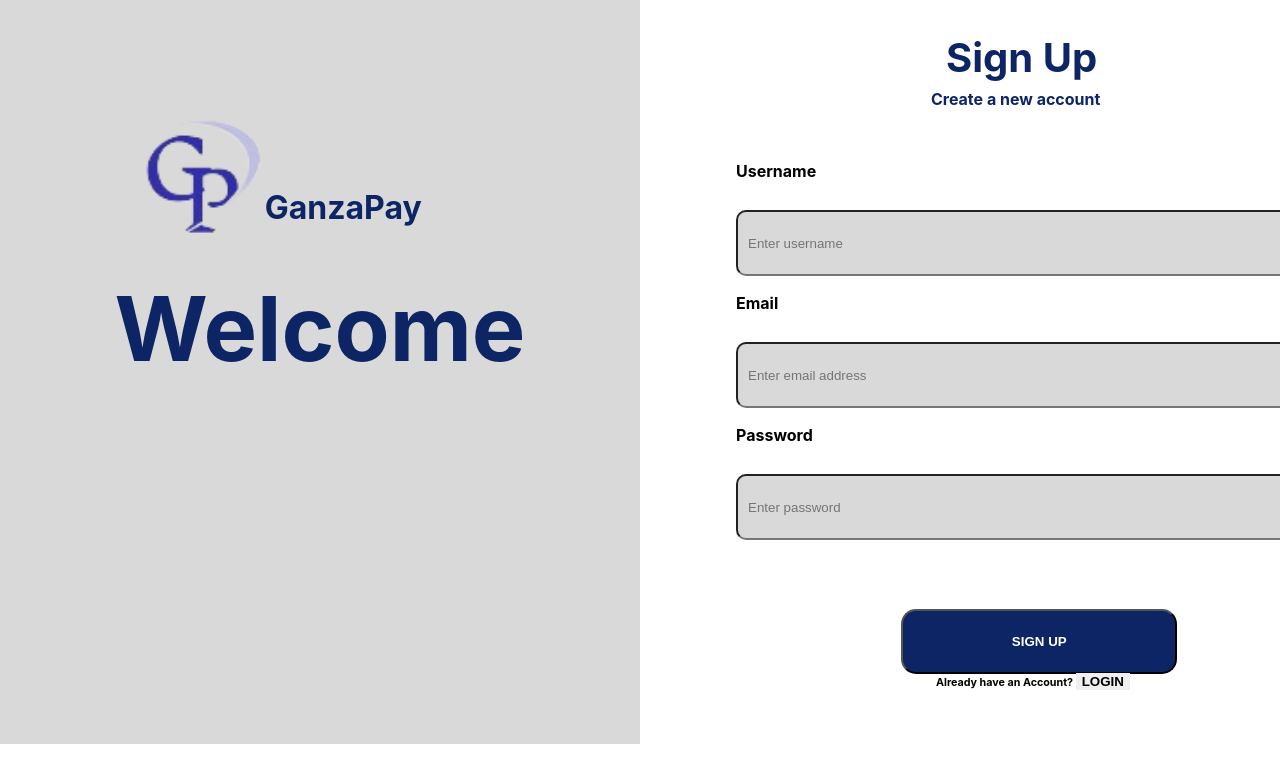
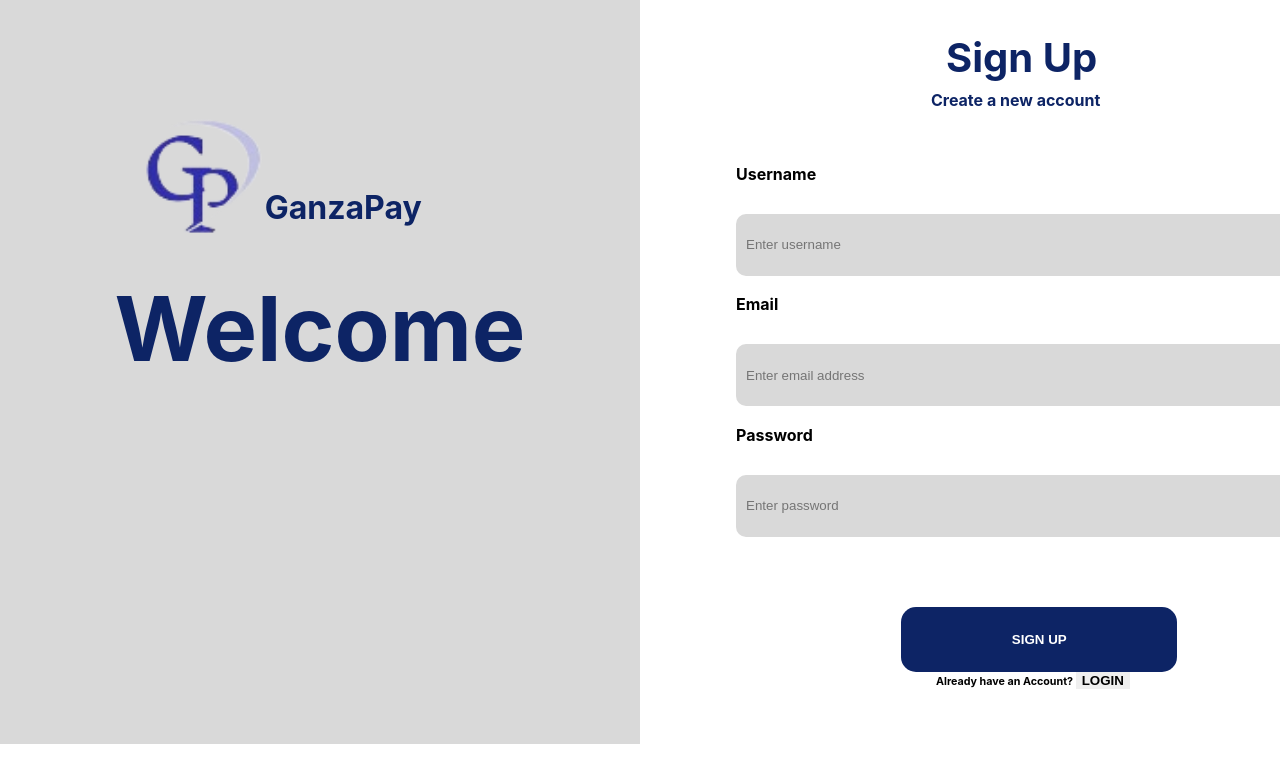
Before and after one commit to akirachix/Umodzi-Frontend, a React (Create React App) app in the folder ganzapay-dashboard/: page /signup in a window 1280 px wide. Shown: the top 782 px of the page. Built offline with nearby package versions, Linux system fonts and the light colour scheme.

Commit message:
added file

```diff
--- a/ganzapay-dashboard/src/App.js
+++ b/ganzapay-dashboard/src/App.js
@@ -10,8 +10,8 @@ function App() {
     <div className="App">
       <Routes>
         <Route path="/" element={<Landing/>}/>
-        <Route path="/Login" element={<Login/>}/>
-        <Route path="/Signup" element={<Signup/>}/>
+        <Route path="/login" element={<Login/>}/>
+        <Route path="/signup" element={<Signup/>}/>
       </Routes>
 
 </div>
--- a/ganzapay-dashboard/src/Landing/index.css
+++ b/ganzapay-dashboard/src/Landing/index.css
@@ -24,6 +24,7 @@ h4{
 }
 
 .log{
+    cursor: pointer;
     width: 17%;
     height: 75px;
     background-color: #0d2465;
@@ -39,6 +40,7 @@ margin-top: 40px;
 }
 
 .signup{
+    cursor: pointer;
     font-weight: bolder;
     width: 17%;
     height: 75px;
--- a/ganzapay-dashboard/src/Login/index.css
+++ b/ganzapay-dashboard/src/Login/index.css
@@ -1,4 +1,5 @@
 .login{
+    cursor: pointer;
     width: 70%;
     height: 65px;
     background-color: #0d2465;
@@ -41,13 +42,13 @@ h3{
 }
 
 .login-form{
-    margin-left: 12%;
+    margin-left: 8%;
     display: grid;
     background-color: #fff;
     color: black;
 }
 
-input{
+.login-form input{
     background-color: #D9D9D9;
     padding-left: 10px;
     border-radius: 10px;
--- a/ganzapay-dashboard/src/Login/index.js
+++ b/ganzapay-dashboard/src/Login/index.js
@@ -17,18 +17,18 @@ const Login =()=>{
             <h1>Welcome Back!</h1>
             </div>
 
-            <div className='login-form'>
+            <form className='login-form'>
             <h2>Login</h2>
             <p className='sign-text'>Sign in to continue</p>
             <label for="username">Username</label>
-            <input name="username" type="text" placeholder="Enter username" class="input" required/>
+            <input name="username" type="text" placeholder="Enter username" required/>
 
             <label for="password">Password</label>
-            <input name="password" type="password" placeholder="Enter password" class="input" required/>
+            <input name="password" type="password" placeholder="Enter password" required/>
 
             <button className='login'>LOGIN</button>
             <h6 className='prompt-question'>Dont have an account?<button className='prompt' onClick={handleSignup}>SIGN UP</button></h6>
-            </div>
+            </form>
 
         </div>
     )
--- a/ganzapay-dashboard/src/Signup/index.css
+++ b/ganzapay-dashboard/src/Signup/index.css
@@ -1,9 +1,11 @@
 .login{
+    cursor: pointer;
     width: 70%;
     height: 65px;
     background-color: #0d2465;
     color: #fff;
     margin-left: 42%;
+    border: none;
 border-radius: 15px;
 font-weight: bolder;
 margin-top: 40px;
@@ -30,12 +32,13 @@ margin-top: 40px;
     color: black;
 }
 
-input{
+.login-form input{
     background-color: #D9D9D9;
     padding-left: 10px;
     border-radius: 10px;
     height: 60px;
     width: 150%;
+    border: none;
 }
 
 h3{
@@ -64,6 +67,10 @@ label{
     margin-top: -3%;
 }
 
+.prompt{
+    cursor: pointer;
+}
+
 .prompt-question2{
 
     margin-top: -30px;
--- a/ganzapay-dashboard/src/Signup/index.js
+++ b/ganzapay-dashboard/src/Signup/index.js
@@ -19,19 +19,21 @@ const Signup =()=>{
             <h1>Welcome</h1>
             </div>
 
-            <div className='login-form'>
+            <form className='login-form'>
             <h2>Sign Up</h2>
             <p className='sign-text'>Create a new account</p>
             <label for="username">Username</label>
-            <input name="username" type="text" placeholder="Enter username" class="input" required/>
+            <input name="username" type="text" placeholder="Enter username" required/>
             <label for="email">Email</label>
-            <input name="email" type="email" placeholder="Enter email address" class="input" required/>
+            <input name="email" type="email" placeholder="Enter email address" required/>
             <label for="password">Password</label>
-            <input name="password" type="password" placeholder="Enter password" class="input" required/>
+            <input name="password" type="password" placeholder="Enter password" required/>
 
             <button className='login'>SIGN UP</button>
             <h6 className='prompt-question2'>Already have an Account? <button className='prompt' onClick={handleLogin}>LOGIN</button></h6>
-            </div>
+            </form>
+
+
 
         </div>
     )
--- /dev/null
+++ b/package.json
@@ -0,0 +1,5 @@
+{
+  "dependencies": {
+    "react-router-dom": "^6.25.1"
+  }
+}
```
Also changed, not shown: 1 other file (tests, documents, lock files or other folders).
